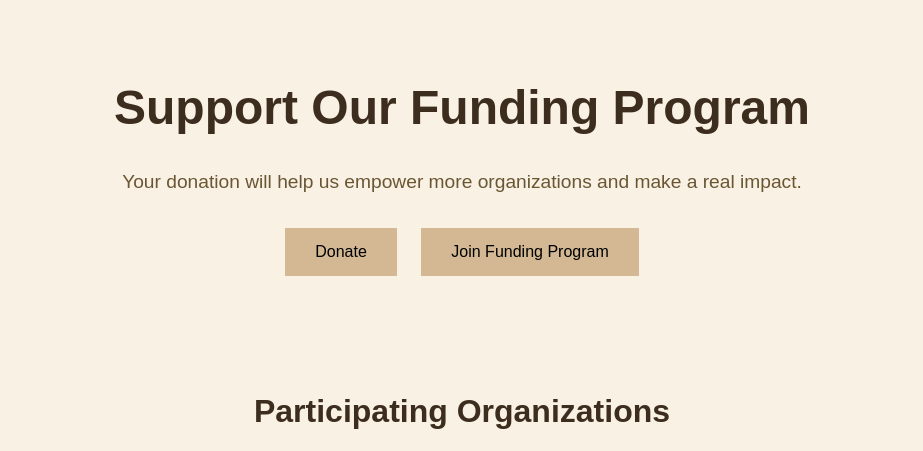
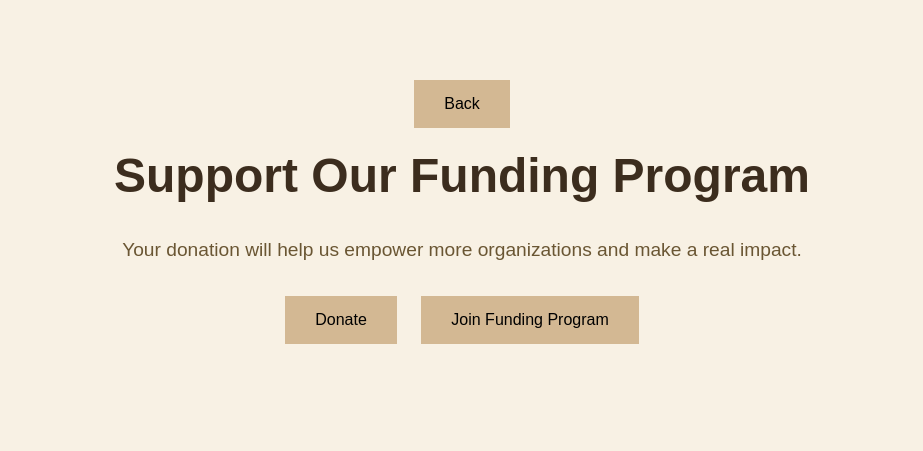
Before and after one commit to Shashwath454/fundus, a plain HTML site: page index.html in a window 1280 px wide. Shown: the top 451 px of the page, without its empty margins (178-1101 px from the left). Drawn offline with Linux system fonts and the light colour scheme.

Commit message:
Update index.html

```diff
--- a/index.html
+++ b/index.html
@@ -11,6 +11,7 @@
 <body>
     <div class="container">
         <header>
+            <button class="btn" id="redirect-btn">Back</button>
             <h1>Support Our Funding Program</h1>
             <p>Your donation will help us empower more organizations and make a real impact.</p>
             <div class="buttons">
```
